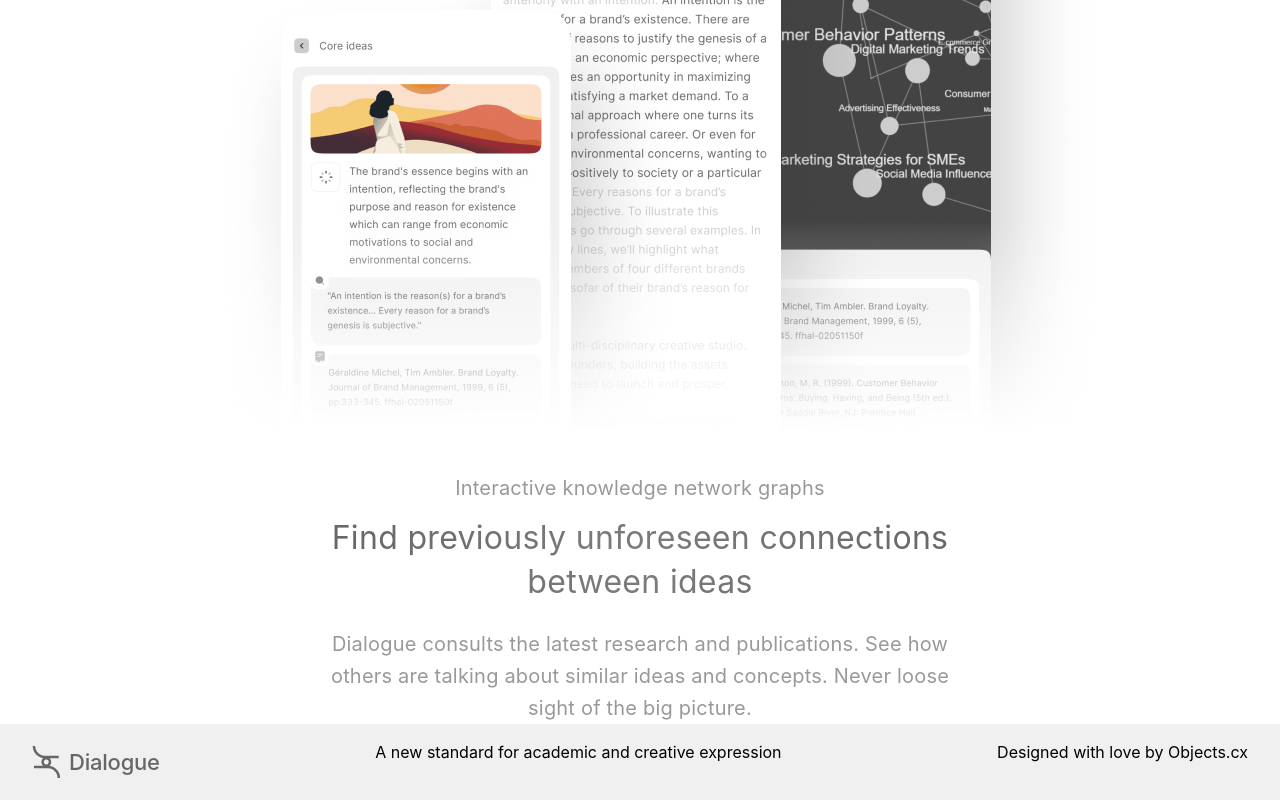
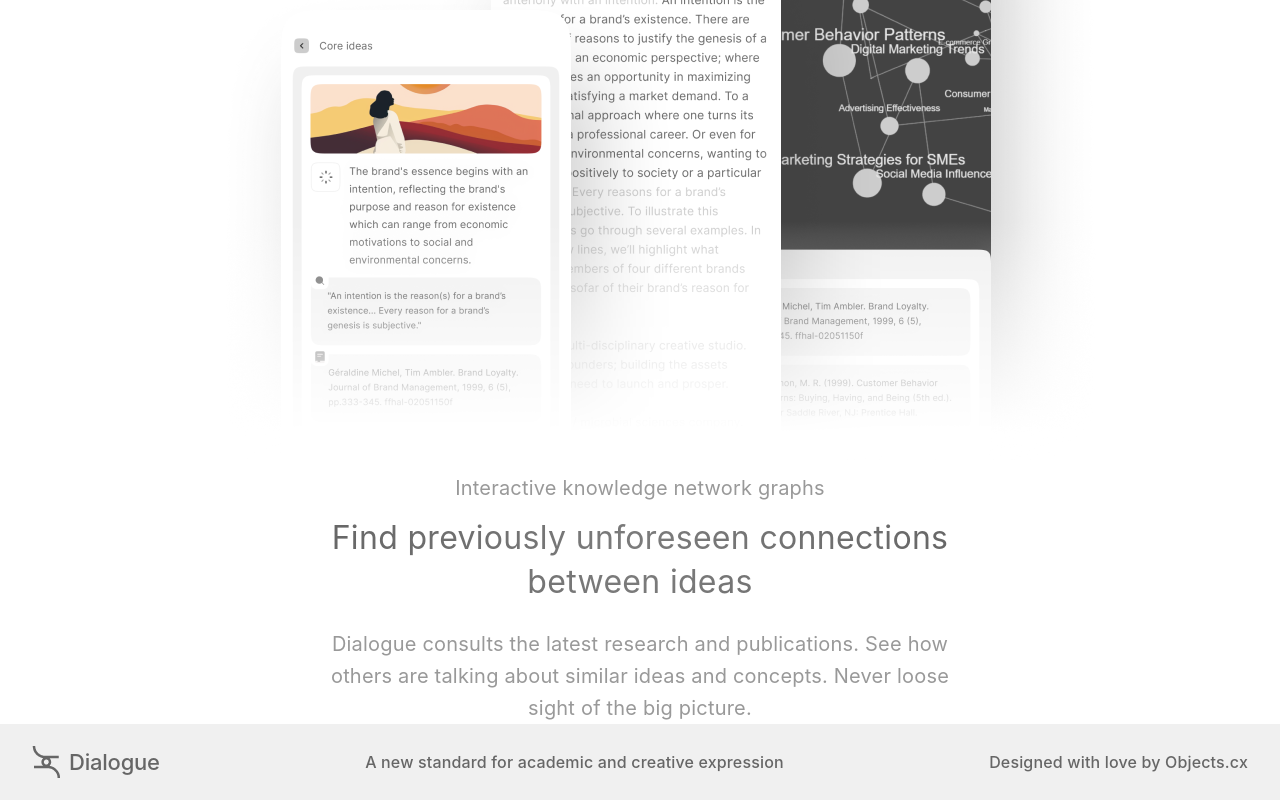
Before and after one commit to Dev0715/Dialogue-React-Landing, a React (Create React App) app: page / in a window 1280 px wide. Shown: the part 3096-3896 px from the top of the page. Built offline with nearby package versions, Linux system fonts and the light colour scheme; the HTML template or start-up script is replaced by a standard one.

Commit message:
update: style

```diff
--- a/src/components/footer/styles.module.css
+++ b/src/components/footer/styles.module.css
@@ -1,5 +1,6 @@
 .container {
   display: flex;
+  align-items: center;
   justify-content: space-between;
   padding: 18px 32px 18px 32px;
   background-color: #F0F0F0;
@@ -19,3 +20,12 @@
   text-align: left;
   color: #666666;
 }
+
+.description {
+  font-size: 16px;
+  font-weight: 500;
+  line-height: 40px;
+  letter-spacing: 0.01em;
+  text-align: left;
+  color: #666666;
+}
```
